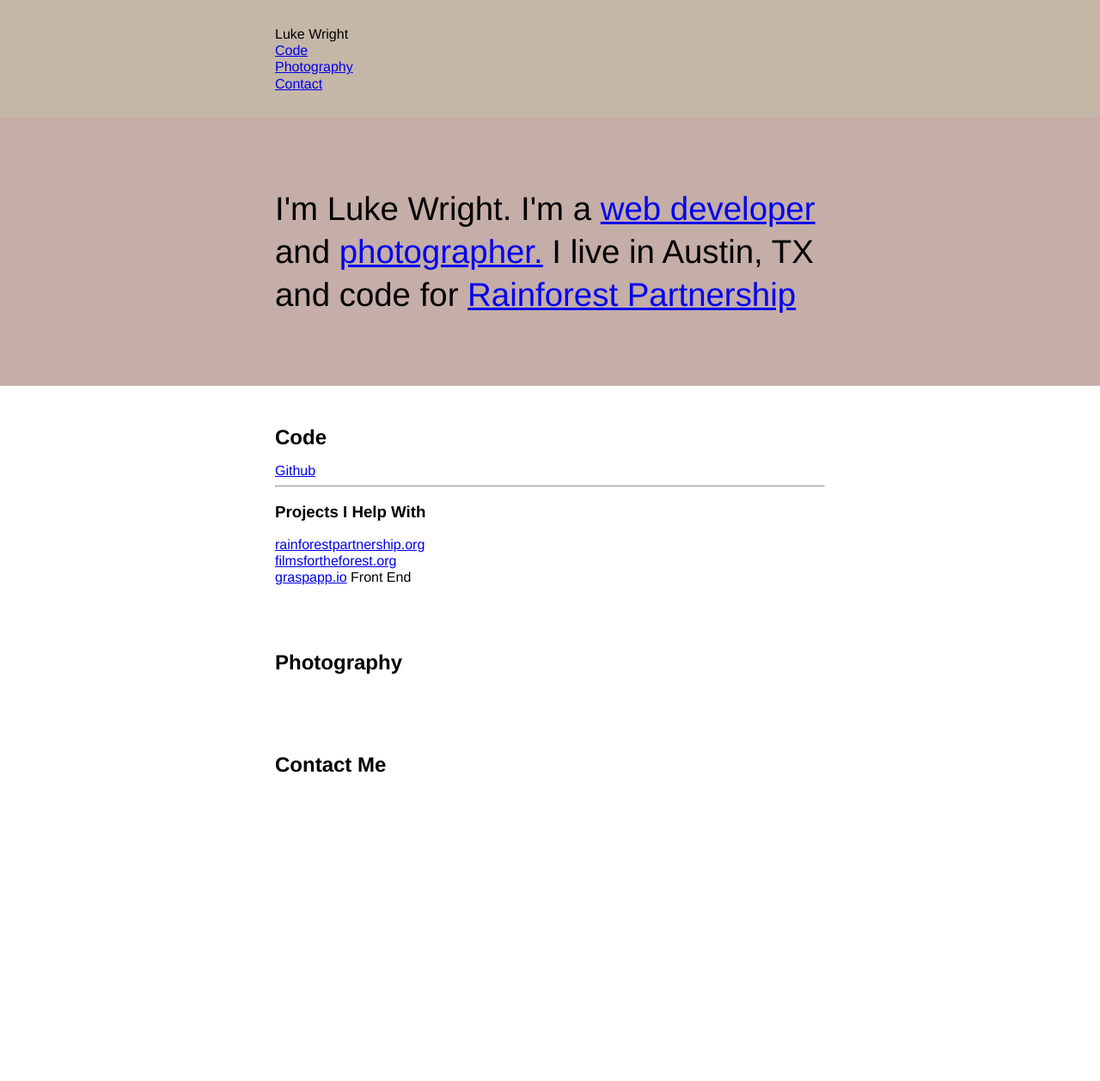
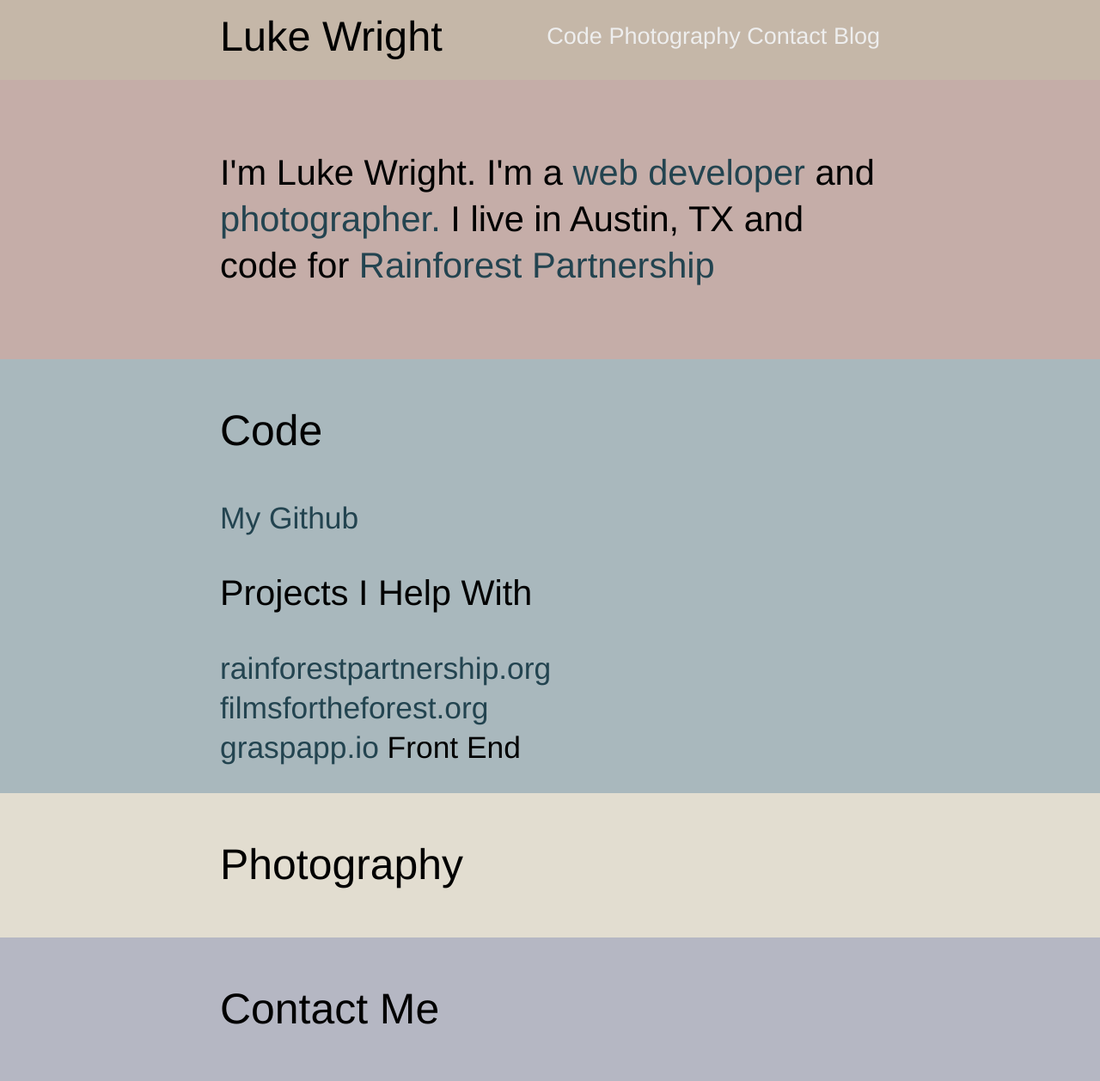
Before and after one commit to simplyluke/simplyluke.github.io, a PHP site: page / in a window 1280 px wide. Shown: the whole page at 86% size. Before the commit the page ends 899 px from the top, so only its background shows below. Run offline with PHP 8.4, Linux system fonts and the light colour scheme.

Commit message:
working on the style

```diff
--- a/css/style.css
+++ b/css/style.css
@@ -5,24 +5,85 @@ body {
 	font-family: Helvetica, Helvetica-Neue, Arial, sans-serif;
 	max-width: 100%;
 	line-height: 1.2em;
+	font-size: 1.3em;
+}
+
+h1, h2, h3, h4, h5, h6 {
+	font-weight: lighter;
+}
+
+h1 {
+	font-size: 2.4em;
+}
+
+a {
+	color: #234450;
+	text-decoration: none;
+}
+
+a:hover {
+	color: #262e58;
 }
 
 header {
 	background-color: #c5b7a8;
 	width: 100%;
-/*	padding-bottom: 20px;
-*/}
+	font-weight: lighter;
+	font-size: 1.3em;
+}
+
+header a {
+	text-decoration: none;
+	color: #eee;
+}
+
+header .name {
+	font-size: 1.8em;
+}
+
+header .name a {
+	color: #000;
+}
+
+header a:hover, a:active {
+	color: #fff;
+}
+header nav {
+	float: right;
+}
+
+header li {
+	display: inline;
+}
 
 section.intro {
-	font-size: 2.4em;
+	font-size: 2em;
 	line-height: 1.3em;
 	background-color: #c5ada8;
 	padding: 4% 0;
 }
 
+section.code {
+	background-color: #a9b8bd;
+}
+
+section.code .code-rest {
+	font-size: 1.7em;
+	line-height: 1.3em;
+}
+
+section.photography {
+	background-color: #e2ddd0;
+}
+
+section.contact {
+	background-color: #b5b7c3;
+}
+
 @media (min-width: 1200px) {
 	.inner {
-		width: 50%;
+		width: 60%;
+		max-width: 900px;
 		margin: 0 auto;
 		padding: 30px 0;
 	}
@@ -30,13 +91,29 @@ section.intro {
 
 @media (max-width: 1200px) {
 	.inner {
-		width: 80%;
+		width: 75%;
 		margin: 0 auto;
+		padding: 30px 0;
 	}
 }
 
-@media (max-width: 1024px){
-	.inner {
-		width: 100%;
+@media (max-width: 900px){
+	header nav {
+		font-size: .86em;
 	}
 }
+
+@media (max-width: 800px){
+	.inner {
+		width: 95%;
+	}
+	header .name {
+		width: 100%;
+		font-size: 1.9em;
+		line-height: 1.2em;
+	}
+	header nav {
+		float: none;
+		padding-top: 10px;
+	}
+}
--- a/index.html
+++ b/index.html
@@ -10,12 +10,13 @@
 	<header>
 		<div class="inner">
 		<a class="anchor" name="top"></a>
-		<span class="name">Luke Wright</span>
+		<span class="name"><a href="#">Luke Wright</a></span>
  			<nav>
 			<ul>
 				<li><a href="#code">Code</a></li>
 				<li><a href="#photography">Photography</a></li>
 				<li><a href="#contact">Contact</a></li>
+				<li><a href="blog.simplyluke.com" target="_blank">Blog</a></li>
 			</ul>
 			</nav>
 		</div>
@@ -26,27 +27,29 @@
 			<p><span class="hello">I'm Luke Wright. I'm a <a href="#code">web developer</a> and <a href="#photography">photographer.</a></span> I live in Austin, TX and code for <a href="http://rainforestpartenership.org/">Rainforest Partnership</a></p>
 		</div>
 	</section>
-	<section>
+	<section class="code">
 		<a class="anchor" name="code"></a>
 		<div class="inner">
 			<h1>Code</h1>
-			<a href="https://github.com/simplyluke" target="_blank">Github</a>
-			<hr>
+			<br>
+			<div class="code-rest">
+				<a href="https://github.com/simplyluke" target="_blank">My Github</a>
 				<h3>Projects I Help With</h3>
 				<ul>
 					<li><a href="http://rainforestpartnership.org" target="_blank">rainforestpartnership.org</a></li>
 					<li><a href="http://filmsfortheforest.org" target="_blank">filmsfortheforest.org</a></li>
-				<li><a href="https://graspapp.io" target="_blank">graspapp.io</a> Front End</li>
+					<li><a href="http://graspapp.io" target="_blank">graspapp.io</a> Front End</li>
 				</ul>
 			</div>
+		</div>
 	</section>
-	<section>
+	<section class="photography">
 		<a class="anchor" name="photography"></a>
 		<div class="inner">
 			<h1>Photography</h1>
 		</div>
 	</section>
-	<section>
+	<section class="contact">
 		<a class="anchor" name="contact"></a>
 		<div class="inner">
 			<h1>Contact Me</h1>
```
Lines whose indentation alone changed are shown as unchanged.
